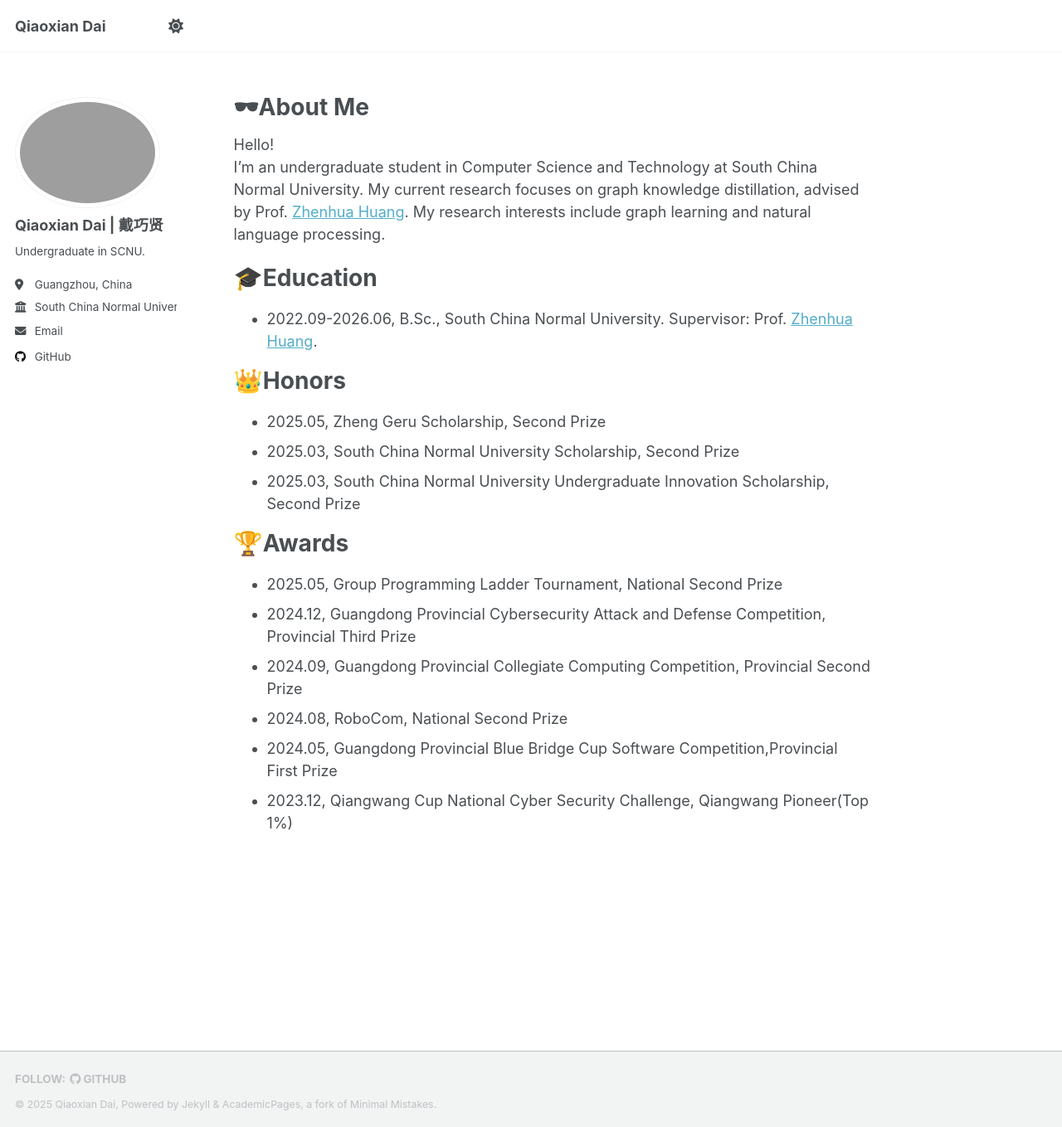
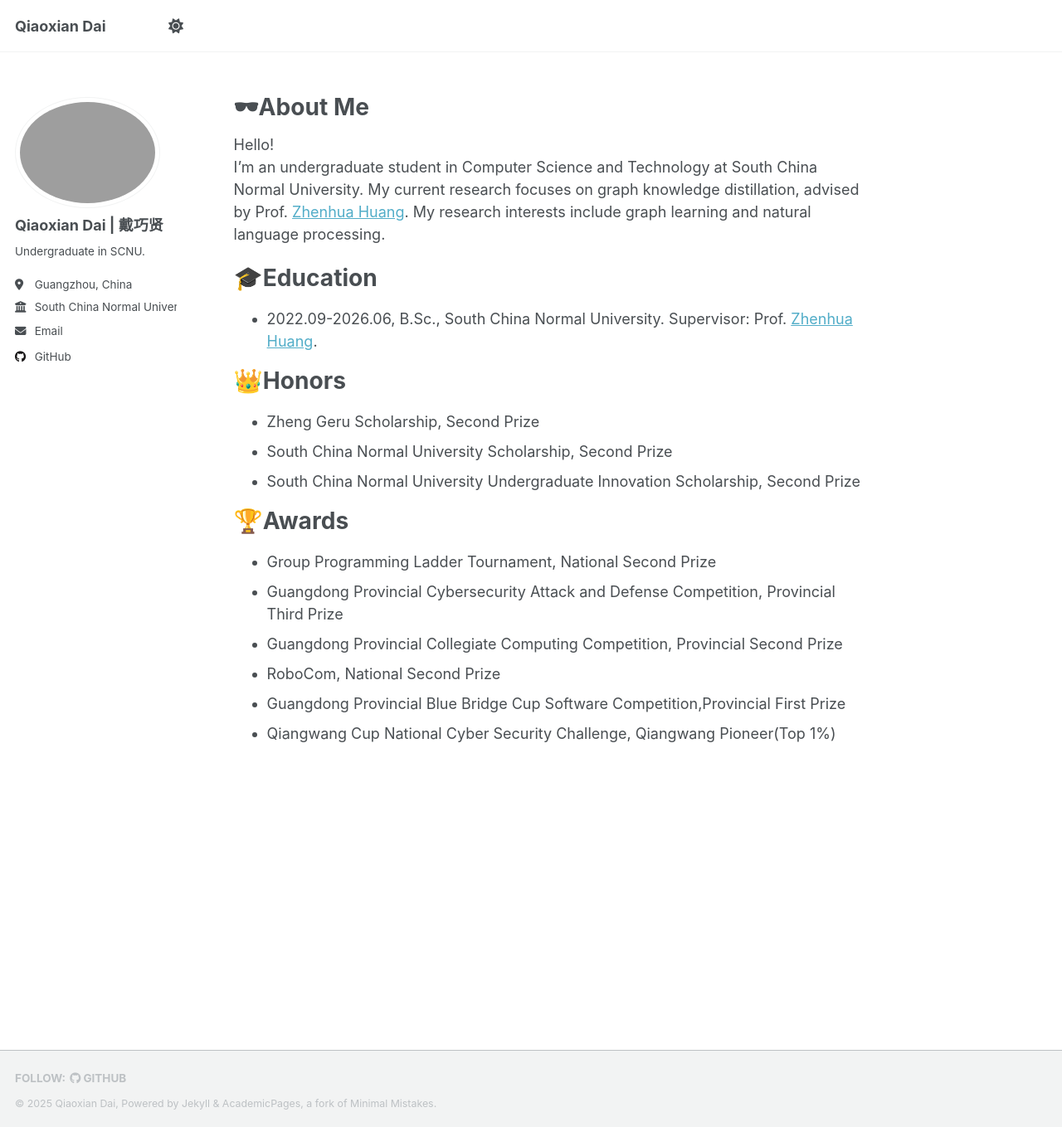
Before and after one commit to dqx-1005/dqx-1005.github.io, a Jekyll site: the page built from _pages/about.md, in a window 1280 px wide and 1359 px high. Shown: the whole window at 83% size. Built offline with Jekyll 4.4.1, drawn with Linux system fonts in a browser that asks for light colours; a script that is not in the unit is left out.

Commit message:
delete times

```diff
--- a/_pages/about.md
+++ b/_pages/about.md
@@ -18,15 +18,15 @@ I'm an undergraduate student in Computer Science and Technology at South China N
 
 # 👑Honors
 
-- 2025.05, Zheng Geru Scholarship, Second Prize
-- 2025.03, South China Normal University Scholarship, Second Prize
-- 2025.03, South China Normal University Undergraduate Innovation Scholarship, Second Prize
+- Zheng Geru Scholarship, Second Prize
+- South China Normal University Scholarship, Second Prize
+- South China Normal University Undergraduate Innovation Scholarship, Second Prize
 
 # 🏆Awards
 
-- 2025.05, Group Programming Ladder Tournament, National Second Prize
-- 2024.12, Guangdong Provincial Cybersecurity Attack and Defense Competition, Provincial Third Prize
-- 2024.09, Guangdong Provincial Collegiate Computing Competition, Provincial Second Prize
-- 2024.08, RoboCom, National Second Prize
-- 2024.05, Guangdong Provincial Blue Bridge Cup Software Competition,Provincial First Prize
-- 2023.12, Qiangwang Cup National Cyber Security Challenge, Qiangwang Pioneer(Top 1%)
+- Group Programming Ladder Tournament, National Second Prize
+- Guangdong Provincial Cybersecurity Attack and Defense Competition, Provincial Third Prize
+- Guangdong Provincial Collegiate Computing Competition, Provincial Second Prize
+- RoboCom, National Second Prize
+- Guangdong Provincial Blue Bridge Cup Software Competition,Provincial First Prize
+- Qiangwang Cup National Cyber Security Challenge, Qiangwang Pioneer(Top 1%)
```
